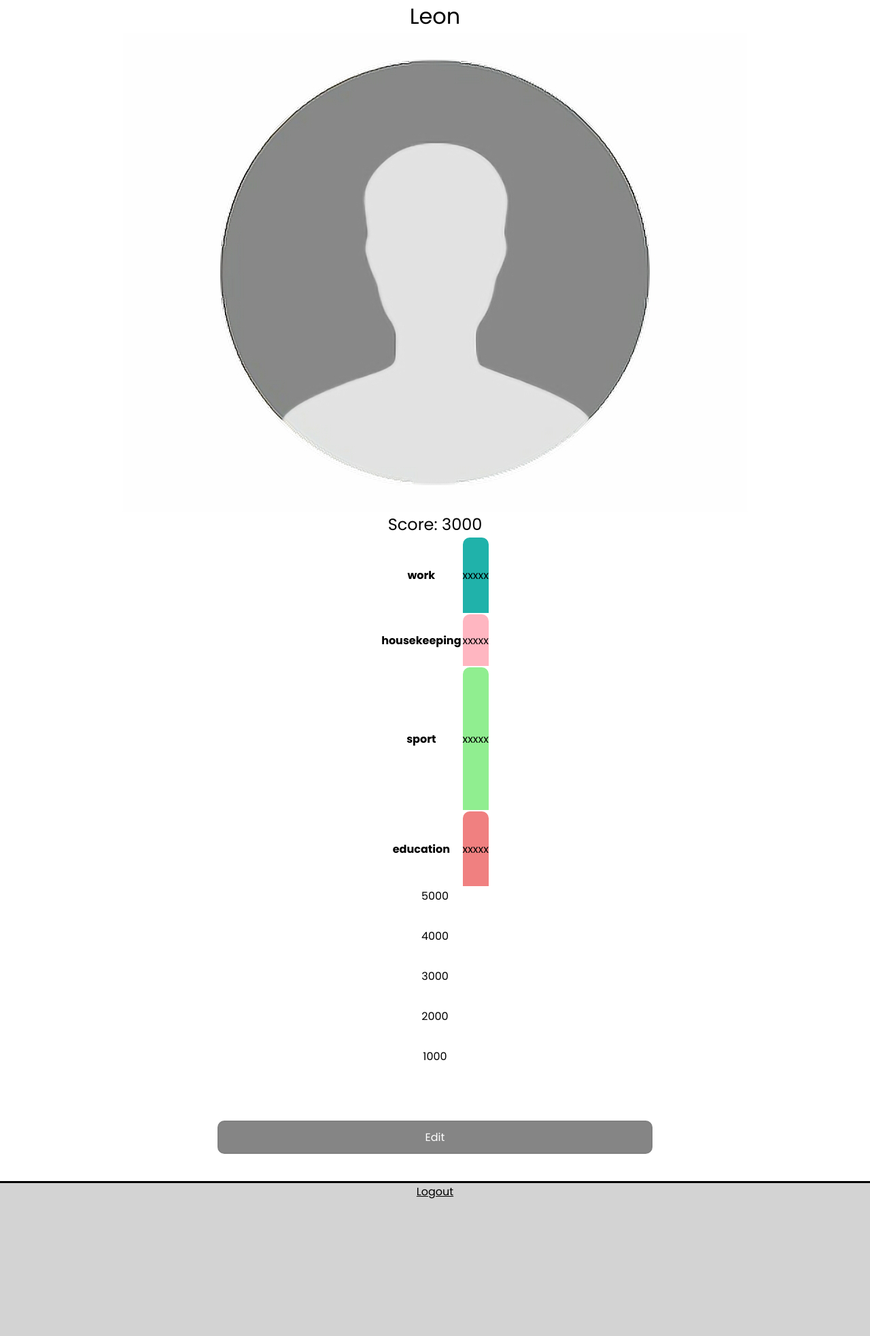
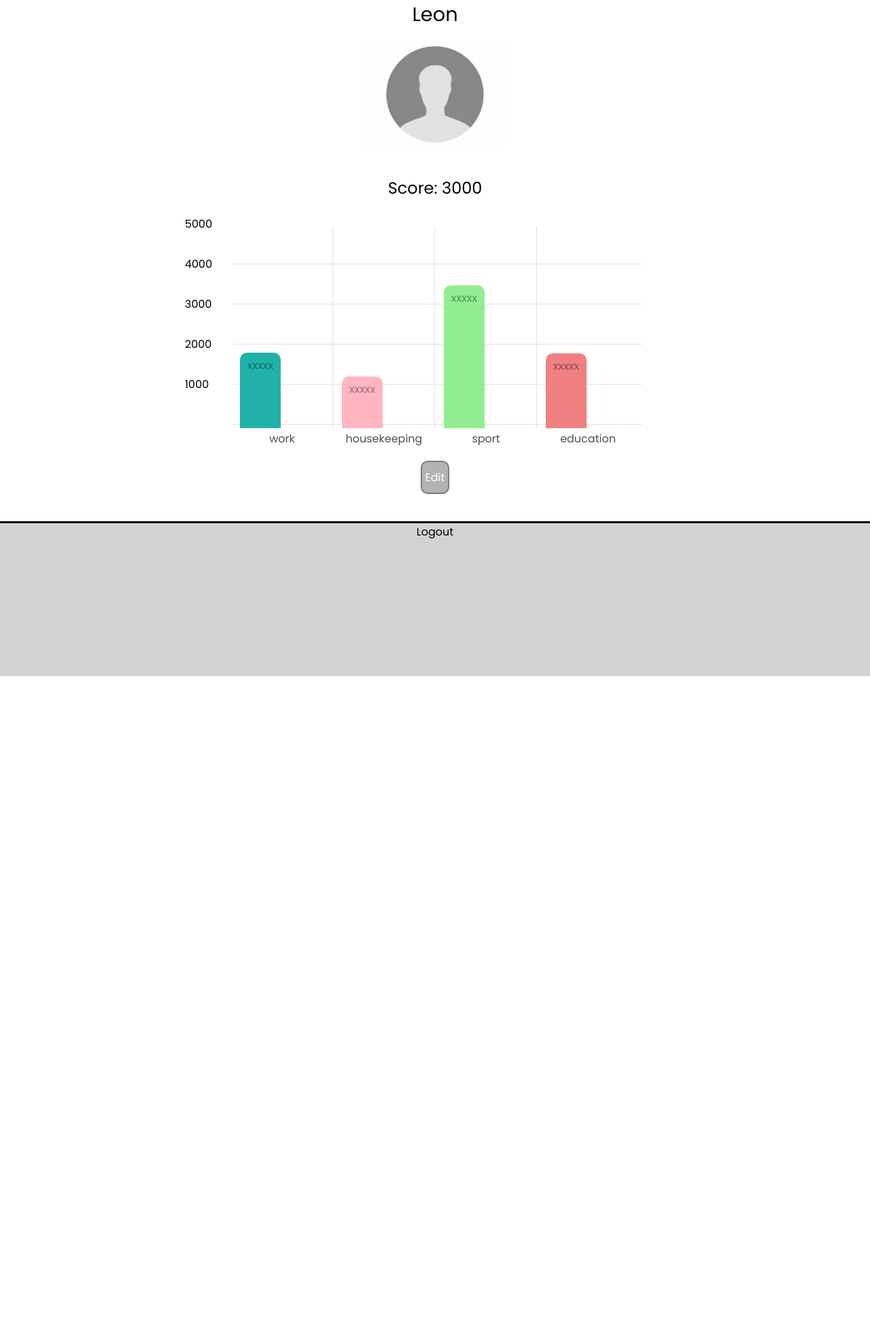
Before and after one commit to ExaCLe/productivity-team-tasks, a Flask app: page /profile in a window 1280 px wide. Shown: the part 152-2118 px from the top of the page at 68% size. After the commit the page ends 1147 px from the top, so only its background shows below. Run offline with Flask 2, Linux system fonts and the light colour scheme; a user stored in the database is signed in; data comes from the database, SQL or seed files in the repository; some libraries are stand-ins or nearby versions.

Commit message:
style changes

```diff
--- a/static/css/start.css
+++ b/static/css/start.css
@@ -112,8 +112,8 @@ header nav p:hover:after {
   padding: 10px 5px 10px 5px;
   border-radius: 10px;
   text-decoration: none;
-  border: 2px solid grey;
-  background-color: #858585;
+  border: 2px solid rgb(124, 124, 124);
+  background-color: #b3b3b3;
   color: white;
   height: 100%;
 }
@@ -122,7 +122,6 @@ header nav p:hover:after {
   background-color: transparent;
   border: none;
   color: black;
-  text-decoration: underline;
 }
 
 a:visited {
@@ -140,12 +139,14 @@ a {
 }
 
 .btn-primary:hover {
+  transition: 300ms;
   background-color: white;
   color: #858585;
 }
 
 .btn-text:hover {
-  text-decoration: none;
+  text-decoration: underline;
+  color: rgb(29, 58, 153);
 }
 
 .entry3 {
@@ -231,7 +232,7 @@ h1 {
 }
 
 .big-font {
-  font-size: 2em;
+  font-size: 1.8em;
 }
 
 .extra-big-font {
@@ -271,8 +272,136 @@ h1 {
 }
 
 .btn-font {
+  padding: 1em;
   font-size: 1.5em;
 }
+
+.profile-pic {
+  padding: 1em;
+  height: 12em;
+}
+
+#q-graph {
+  display: block;
+  position: relative;
+  width: 600px;
+  height: 300px;
+  margin: 1.1em 0 0;
+  padding: 0;
+  background: transparent;
+  font-size: 11px;
+}
+
+#q-graph caption {
+  caption-side: top;
+  width: 600px;
+  text-transform: uppercase;
+  letter-spacing: .5px;
+  top: -40px;
+  position: relative;
+  z-index: 10;
+  font-weight: bold;
+}
+
+#q-graph tr, #q-graph th, #q-graph td {
+  position: absolute;
+  bottom: 0;
+  width: 150px;
+  z-index: 2;
+  margin: 0;
+  padding: 0;
+  text-align: center;
+}
+
+#q-graph td {
+  transition: all .3s ease;
+}
+
+#q-graph thead tr {
+  left: 100%;
+  top: 50%;
+  bottom: auto;
+  margin: -2.5em 0 0 5em;}
+#q-graph thead th {
+  width: 7.5em;
+  height: auto;
+  padding: 0.5em 1em;
+}
+#q-graph thead th.sent {
+  top: 0;
+  left: 0;
+  line-height: 2;
+}
+#q-graph thead th.paid {
+  top: 2.75em;
+  line-height: 2;
+  left: 0;
+}
+
+#q-graph tbody tr {
+  height: 296px;
+  padding-top: 2px;
+  border-right: 1px dotted #C4C4C4;
+  color: #AAA;
+}
+#q-graph #q1 {
+  left: 0em;
+
+}
+#q-graph #q2 {left: 150px;}
+#q-graph #q3 {left: 300px;}
+#q-graph #q4 {left: 450px; border-right: none;}
+#q-graph tbody th {bottom: -1.75em; vertical-align: top;
+font-weight: normal; color: rgb(78, 78, 78);}
+#q-graph .bar {
+  width: 60px;
+  border: 1px solid;
+  border-bottom: none;
+  color: rgb(255, 255, 255);
+}
+#q-graph .bar p {
+  margin: 5px 0 0;
+  padding: 0;
+  opacity: 0.4;
+  color: black;
+}
+#q-graph .sent {
+  left: 13px;
+  background-color: color-sent;
+  border-color: transparent;
+}
+#q-graph .paid {
+  left: 77px;
+  background-color: color-paid;
+  border-color: transparent;
+}
+
+
+#ticks {
+  position: relative;
+  top: -300px;
+  left: 2px;
+  width: 596px;
+  height: 300px;
+  z-index: 1;
+  margin-bottom: -300px;
+  font-size: 10px;
+  font-family: "fira-sans-2", Verdana, sans-serif;
+}
+
+#ticks .tick {
+  position: relative;
+  border-bottom: 1px dotted #C4C4C4;
+  width: 600px;
+}
+
+#ticks .tick p {
+  position: absolute;
+  left: -5em;
+  top: -0.8em;
+  margin: 0 0 0 0.5em;
+}
+View Compiled
 
 .half-size {
   width: 50%;
```
